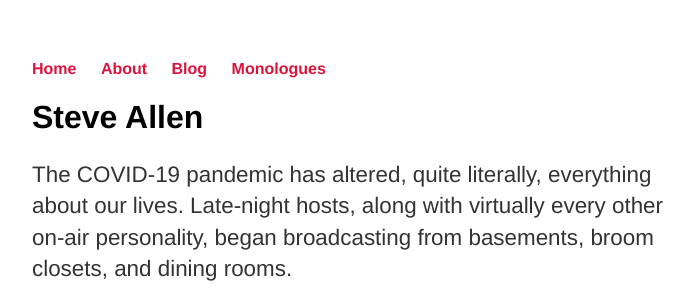
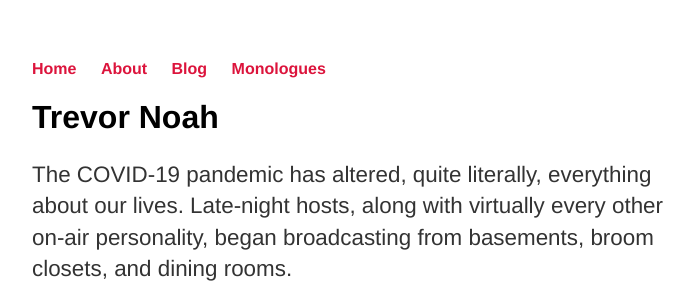
Before and after one commit to andersonshumate/andersonshumate.github.io, a Jekyll site: the page built from monologues/hosts/trevornoah/index.html, in a window 1280 px wide. Shown: the top 294 px of the page, without its empty margins (288-982 px from the left). Built offline with Jekyll 4.4.1, drawn with Linux system fonts in a browser that asks for light colours.

Commit message:
Update index.html

```diff
--- a/monologues/hosts/trevornoah/index.html
+++ b/monologues/hosts/trevornoah/index.html
@@ -1,9 +1,9 @@
 ---
 layout: default
-title: Steve Allen
+title: Trevor Noah
 ---
 <div class="blurb">
-	<h1>Steve Allen</h1>
+	<h1>Trevor Noah</h1>
 
 	<p>The COVID-19 pandemic has altered, quite literally, everything about our lives. Late-night hosts, along with virtually every other
 	on-air personality, began broadcasting from basements, broom closets, and dining rooms.</p>
```
